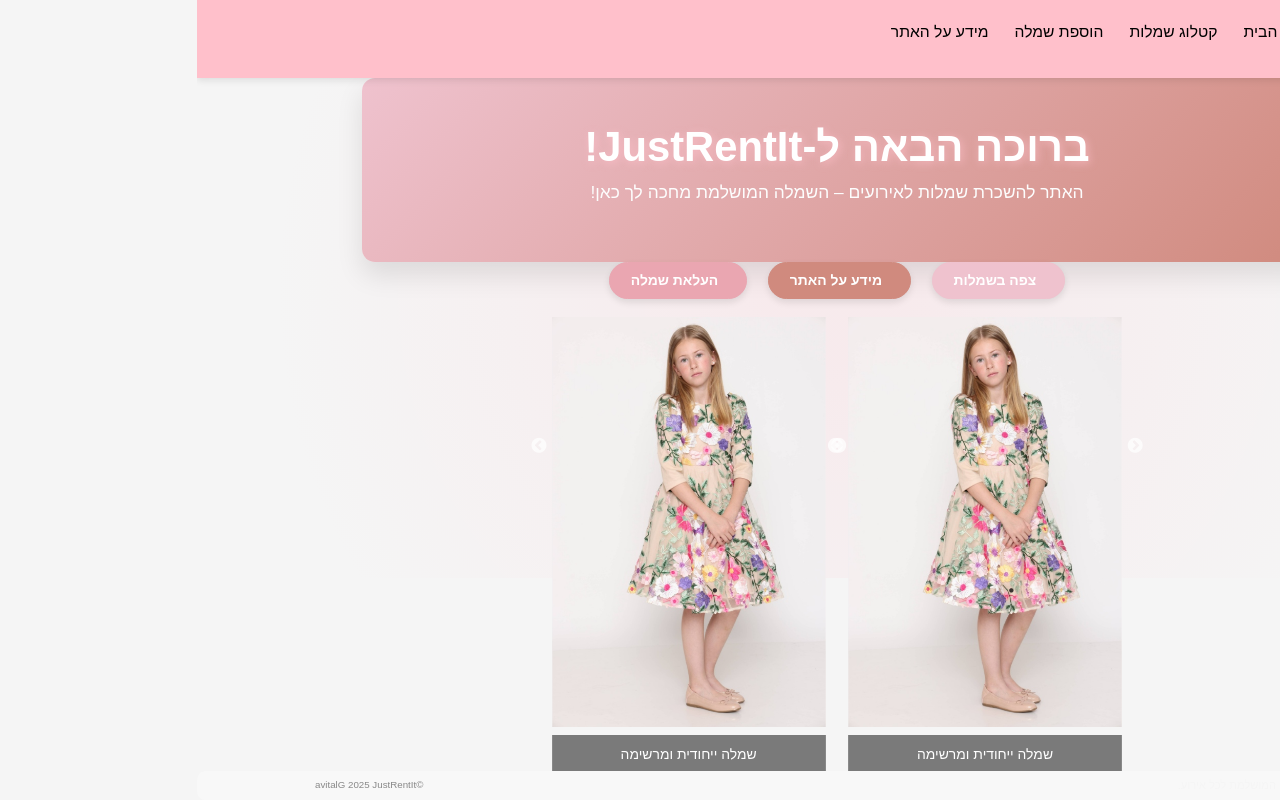
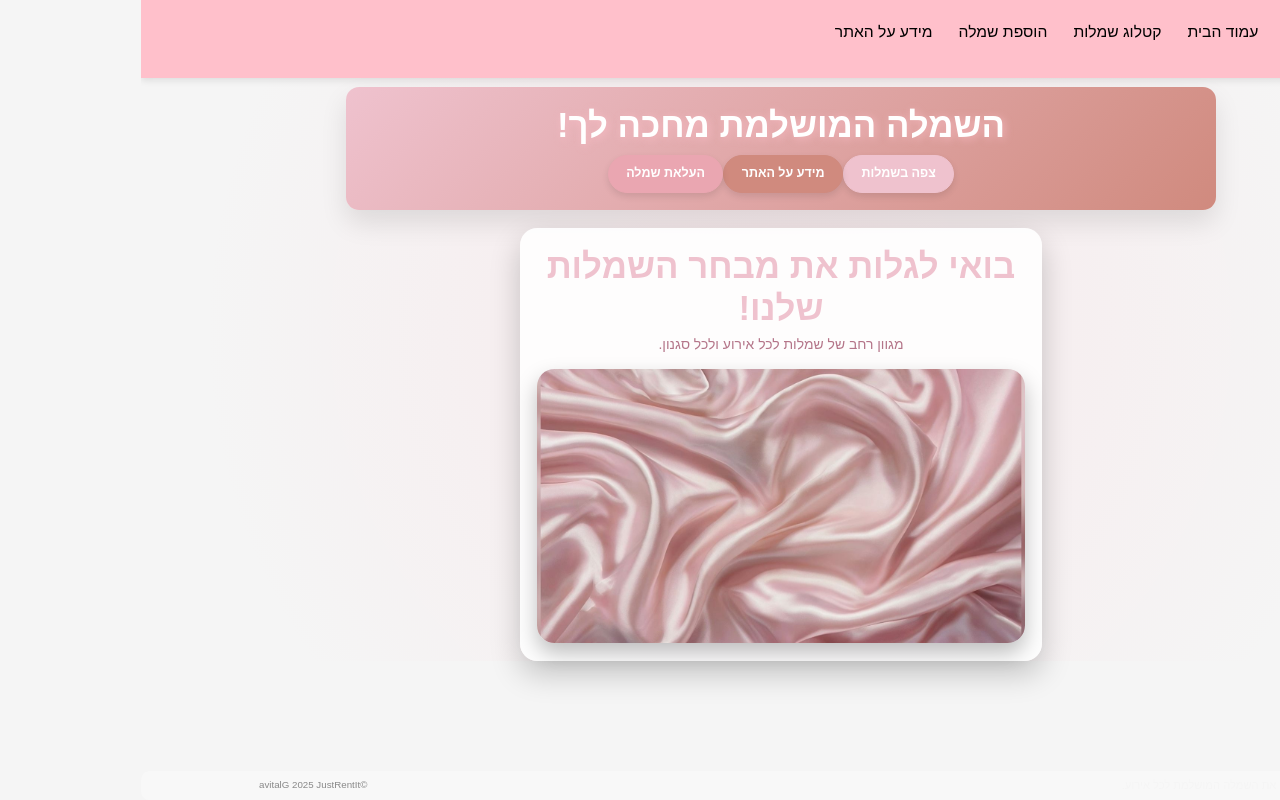
Before and after one commit to AvitalSt/JustRentIt-, a React (Create React App) app in the folder app/: page / in a window 1280 px wide. Built offline with nearby package versions, Linux system fonts and the light colour scheme; no server answers.

Commit message:
update home

```diff
--- a/app/src/components/Home/Home.css
+++ b/app/src/components/Home/Home.css
@@ -29,14 +29,33 @@ body::before {
     z-index: -1;
 }
 
+nav {
+    position: fixed;
+    top: 0;
+    width: 100%;
+    background: rgba(255, 192, 203, 0.8);
+    box-shadow: 0 4px 8px rgba(0, 0, 0, 0.1);
+    padding: 5px 0;
+    text-align: center;
+    transition: background 0.3s ease-in-out;
+}
+
+nav:hover {
+    background: rgba(255, 192, 203, 1);
+}
+.hero-section, .collection-section {
+    max-width: 1000px;
+    margin: 10px auto;
+    text-align: center;
+}
+
 .hero-section {
     background: linear-gradient(135deg, var(--primary-color), var(--secondary-color));
-    padding: 50px;
     border-radius: 15px;
     box-shadow: 0 15px 30px rgba(0, 0, 0, 0.1);
     color: #fff;
-    text-align: center;
     transition: transform 0.3s ease-in-out;
+    padding: 20px; /* הגדלת ריפוד */
 }
 
 .hero-section:hover {
@@ -44,20 +63,113 @@ body::before {
 }
 
 .hero-section h1 {
-    font-size: 3rem;
+    font-size: 2.5rem; /* הגדלת גודל גופן */
     font-weight: bold;
     text-shadow: 2px 2px 10px var(--glow-color);
     animation: slideIn 1.5s ease-in-out;
+    line-height: 1.2;
+    margin-bottom: 10px; /* הגדלת מרווח */
 }
 
 .hero-section p {
-    font-size: 1.25rem;
+    font-size: 1.2rem; /* הגדלת גודל גופן */
     color: #fdfdfd;
+    line-height: 1.6;
+    margin: 10px 0; /* הגדלת מרווח */
+}
+
+.collection-section {
+    background: rgba(255, 255, 255, 0.9);
+    border-radius: 20px;
+    box-shadow: 0 15px 35px rgba(0, 0, 0, 0.2);
+    margin: 20px auto;
+    padding: 20px;
+    max-width: 600px;
+}
+
+.collection-content {
+    display: flex;
+    flex-direction: column;
+    align-items: center;
+}
+
+.collection-text {
+    text-align: center;
+    margin-bottom: 10px;
+}
+
+.collection-text h2 {
+    font-size: 2.5rem;
+    color: var(--primary-color);
+    margin-bottom: 5px;
+    font-weight: 600;
+    line-height: 1.2;
+}
+
+.collection-text p {
+    font-size: 1rem;
+    color: #b47589;
+    line-height: 1.6;
+}
+
+.fabric-image {
+    max-width: 100%;
+    border-radius: 20px;
+    overflow: hidden;
+    box-shadow: 0 12px 25px rgba(0, 0, 0, 0.25);
+}
+
+.fabric-image img {
+    width: 100%;
+    height: auto;
+    display: block;
+    object-fit: cover;
+    transition: transform 0.3s ease-in-out;
+}
+
+.fabric-image img:hover {
+    transform: scale(1.08);
+}
+
+footer {
+    background-color: var(--secondary-color);
+    color: #fff;
+    padding: 10px;
+    border-radius: 10px;
+    text-align: center;
+    margin-top: 20px;
+}
+
+.footer-content {
+    display: flex;
+    justify-content: space-between;
+    align-items: center;
+    width: 100%;
+}
+
+footer .copyright {
+    text-align: right;
+    font-size: 0.9rem;
+    color: #f5f5f5;
+    margin: 0;
+}
+
+footer p {
+    font-size: 1rem;
+    color: #f5f5f5;
+    margin-bottom: 0;
+}
+
+.d-flex {
+    display: flex;
+    justify-content: center;
+    align-items: center;
+    margin-top: 10px;
 }
 
 .btn {
-    font-size: 1rem;
-    padding: 12px 30px;
+    font-size: 0.9rem;
+    padding: 10px 20px;
     border-radius: 50px;
     text-transform: uppercase;
     box-shadow: 0 4px 8px rgba(0, 0, 0, 0.1);
@@ -113,121 +225,39 @@ body::before {
     to { transform: translateY(0); opacity: 1; }
 }
 
-nav {
-    position: fixed;
-    top: 0;
-    width: 100%;
-    background: rgba(255, 192, 203, 0.8);
-    box-shadow: 0 4px 8px rgba(0, 0, 0, 0.1);
-    padding: 10px 0;
-    text-align: center;
-    transition: background 0.3s ease-in-out;
-}
-
-nav:hover {
-    background: rgba(255, 192, 203, 1);
-}
-
-footer {
-    background-color: var(--secondary-color);
-    color: #fff;
-    padding: 20px;
-    border-radius: 10px;
-    text-align: center;
-    margin-top: 50px;
-}
-
-.footer-content {
-    display: flex;
-    justify-content: space-between;
-    align-items: center;
-    width: 100%;
-}
-
-footer .copyright {
-    text-align: right;
-    font-size: 0.9rem;
-    color: #f5f5f5;
-    margin: 0;
-}
-
-footer p {
-    font-size: 1rem;
-    color: #f5f5f5;
-    margin-bottom: 0;
-}
-
-.sliders-container {
-    display: flex;
-    justify-content: space-between;
-    width: 60%;
-    margin: 20px auto;
-}
-
-.slick-slider {
-    width: 48%;
-    height: 300px;
-}
-
-.slick-slide img {
-    width: 100%;
-    object-fit: contain;
-    display: block;
-    margin: 0 auto;
-}
-
-.slick-slide .legend {
-    background-color: rgba(0, 0, 0, 0.5);
-    color: white;
-    padding: 10px;
-    text-align: center;
-    margin-top: 10px;
-    width: 100%;
-    box-sizing: border-box;
-}
-
-.slick-dots li button:before {
-    font-size: 15px;
-    color: var(--primary-color);
-}
-
-.slick-dots li.slick-active button:before {
-    color: var(--secondary-color);
-}
-
 @media (max-width: 768px) {
     .hero-section {
-        padding: 30px 20px;
+        padding: 15px 10px;
     }
 
     .hero-section h1 {
-        font-size: 2.2rem;
+        font-size: 1.8rem;
     }
 
     .hero-section p {
-        font-size: 1rem;
+        font-size: 0.9rem;
     }
 
     .d-flex {
         flex-direction: column;
         align-items: center;
-        gap: 10px;
+        gap: 5px;
     }
 
     .btn {
-        font-size: 0.9rem;
-        padding: 10px 20px;
+        font-size: 0.8rem;
+        padding: 8px 15px;
     }
 
-    .sliders-container {
-        flex-direction: column;
-        width: 90%;
-        margin: 10px auto;
+    .collection-section {
+        padding: 15px;
     }
 
-    .slick-slider {
-        width: 100%;
-        height: 250px;
-        margin-bottom: 15px;
+    .collection-text h2 {
+        font-size: 2rem;
+    }
+
+    .collection-text p {
+        font-size: 0.9rem;
     }
 }
--- a/app/src/components/Home/Home.js
+++ b/app/src/components/Home/Home.js
@@ -1,71 +1,27 @@
 import React from "react";
 import "bootstrap/dist/css/bootstrap.min.css";
 import './Home.css';
-import image1 from '../../assets/1.jpg';
-import image2 from '../../assets/2.jpg';
-import image3 from '../../assets/3.jpg';
-import { Link } from "react-router-dom";
-import Slider from "react-slick";
-import "slick-carousel/slick/slick.css";
-import "slick-carousel/slick/slick-theme.css";
-
+import fabricImage from '../../assets/dressR.jpg';
 function Home() {
-    const settings = {
-        dots: true,
-        infinite: true,
-        speed: 500,
-        slidesToShow: 1,
-        slidesToScroll: 1,
-        autoplay: true,
-        autoplaySpeed: 2000
-    };
-
     return (
         <div className="container">
-            <div className="text-center hero-section">
-                <h1>ברוכה הבאה ל-JustRentIt!</h1>
-                <p>האתר להשכרת שמלות לאירועים – השמלה המושלמת מחכה לך כאן!</p>
+            <div className="hero-section">
+                <h1>השמלה המושלמת מחכה לך!</h1>
+                <p></p>
+                <div>
+                    <a href="/dresses" className="btn btn-primary"><i className="bi bi-gem"></i> צפה בשמלות</a>
+                    <a href="/about" className="btn btn-secondary"><i className="bi bi-info-circle"></i> מידע על האתר</a>
+                    <a href="/upload" className="btn btn-success"><i className="bi bi-upload"></i> העלאת שמלה</a>
+                </div>
             </div>
-            <div className="d-flex justify-content-center gap-4">
-                <Link to="/dresses" className="btn btn-primary btn-lg px-4 py-2">
-                    <i className="bi bi-gem me-2"></i> צפה בשמלות
-                </Link>
-                <Link to="/about" className="btn btn-secondary btn-lg px-4 py-2">
-                    <i className="bi bi-info-circle me-2"></i> מידע על האתר
-                </Link>
-                <Link to="/upload" className="btn btn-success btn-lg px-4 py-2">
-                    <i className="bi bi-upload me-2"></i> העלאת שמלה
-                </Link>
-            </div>
-            <div className="sliders-container">
-                <Slider {...settings}>
-                    <div>
-                        <img src={image1} alt="שמלה 1" />
-                        <p className="legend">שמלה מהממת לאירוע חגיגי</p>
-                    </div>
-                    <div>
-                        <img src={image2} alt="שמלה 2" />
-                        <p className="legend">שמלה קלאסית ונוחה</p>
-                    </div>
-                    <div>
-                        <img src={image3} alt="שמלה 3" />
-                        <p className="legend">שמלה ייחודית ומרשימה</p>
-                    </div>
-                </Slider>
-                <Slider {...settings}>
-                    <div>
-                        <img src={image1} alt="שמלה 1" />
-                        <p className="legend">שמלה מהממת לאירוע חגיגי</p>
-                    </div>
-                    <div>
-                        <img src={image2} alt="שמלה 2" />
-                        <p className="legend">שמלה קלאסית ונוחה</p>
-                    </div>
-                    <div>
-                        <img src={image3} alt="שמלה 3" />
-                        <p className="legend">שמלה ייחודית ומרשימה</p>
-                    </div>
-                </Slider>
+            <div className="collection-section">
+                <div className="collection-text">
+                    <h2>בואי לגלות את מבחר השמלות שלנו!</h2>
+                    <p>מגוון רחב של שמלות לכל אירוע ולכל סגנון.</p>
+                </div>
+                <div className="fabric-image">
+                    <img src={fabricImage} alt="בד ורוד" />
+                </div>
             </div>
         </div>
     );
```
Also changed, not shown: app/src/assets/dressR.jpg (added), 1 other file (tests, documents, lock files or other folders).
